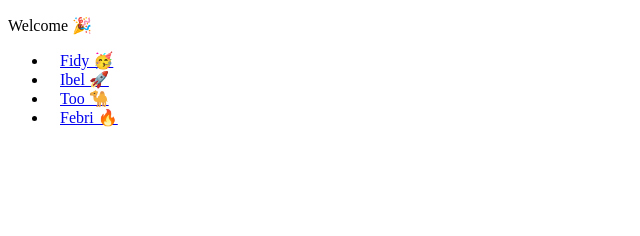
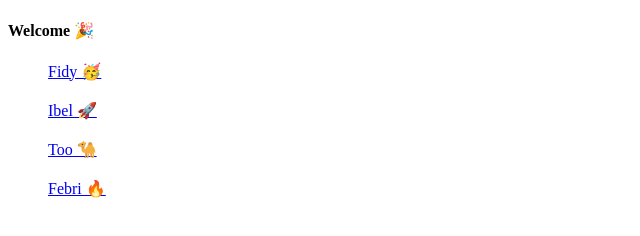
Before and after one commit to baroenese/vsga-jwd-2024, a website: page index.html in a window 1280 px wide. Shown: the whole page, without its empty margins (0-640 px from the left). Drawn offline with Linux system fonts and the light colour scheme.

Commit message:
Update data

```diff
--- a/index.html
+++ b/index.html
@@ -3,23 +3,23 @@
 <head>
     <meta charset="UTF-8">
     <meta name="viewport" content="width=device-width, initial-scale=1.0">
-    <title>Document</title>
+    <title>VSGA JWD 2024 💖</title>
 </head>
 <body>
-    <p>Welcome 🎉</p>
+    <h4>Welcome 🎉</h4>
 
-    <ul>
+    <ul style="list-style-type: none; display: flex; flex-direction: column; row-gap: 1.25rem;">
         <li>
-            <a href="/fidy/index.html" style="padding: 12px;">Fidy 🥳</a>
+            <a href="/vsga-jwd-2024/fidy/index.html">Fidy 🥳</a>
         </li>
         <li>
-            <a href="/ibeeell_/index.html" style="padding: 12px;">Ibel 🚀</a>
+            <a href="/vsga-jwd-2024/ibeeell_/index.html">Ibel 🚀</a>
         </li>
         <li>
-            <a href="/too/index.html" style="padding: 12px;">Too 🐪</a>
+            <a href="/vsga-jwd-2024/too/index.html">Too 🐪</a>
         </li>
         <li>
-            <a href="/febri/index.html" style="padding: 12px;">Febri 🔥</a>
+            <a href="/vsga-jwd-2024/febri/index.html">Febri 🔥</a>
         </li>
     </ul>
 </body>
```
